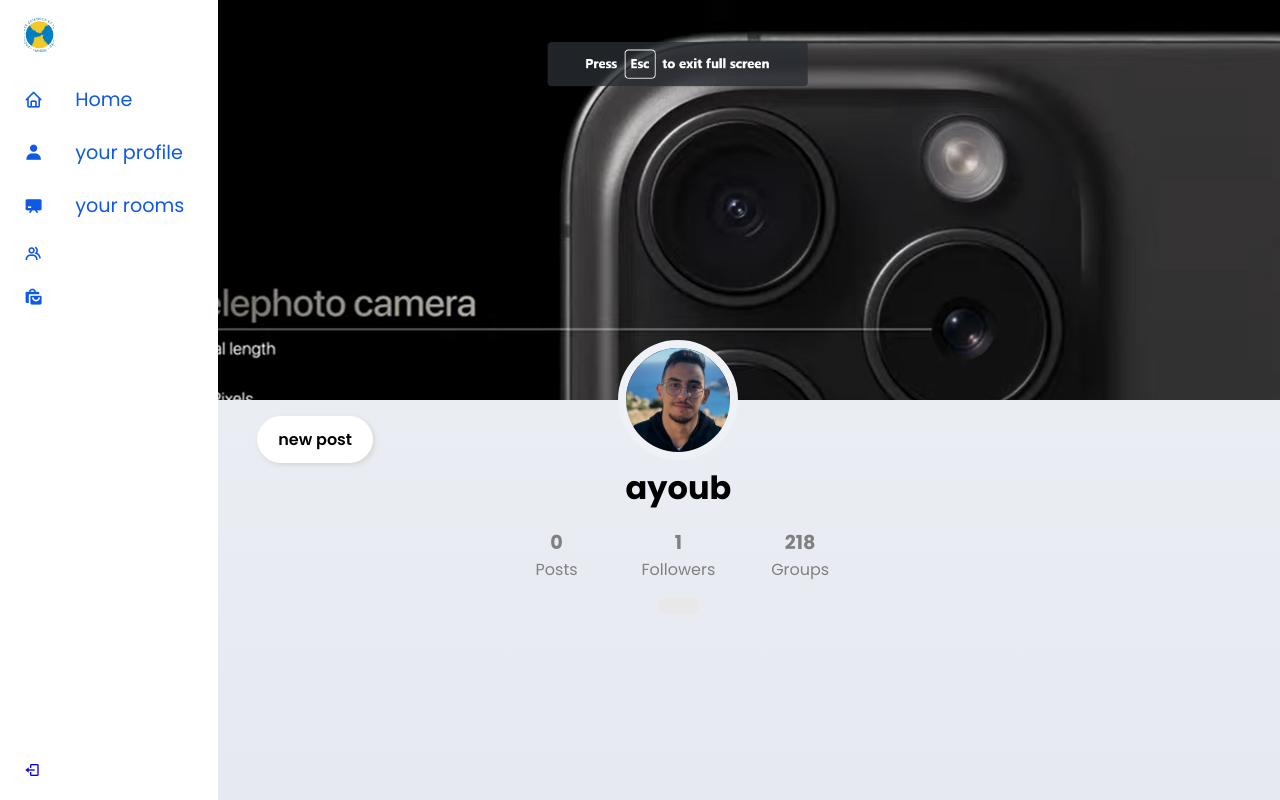
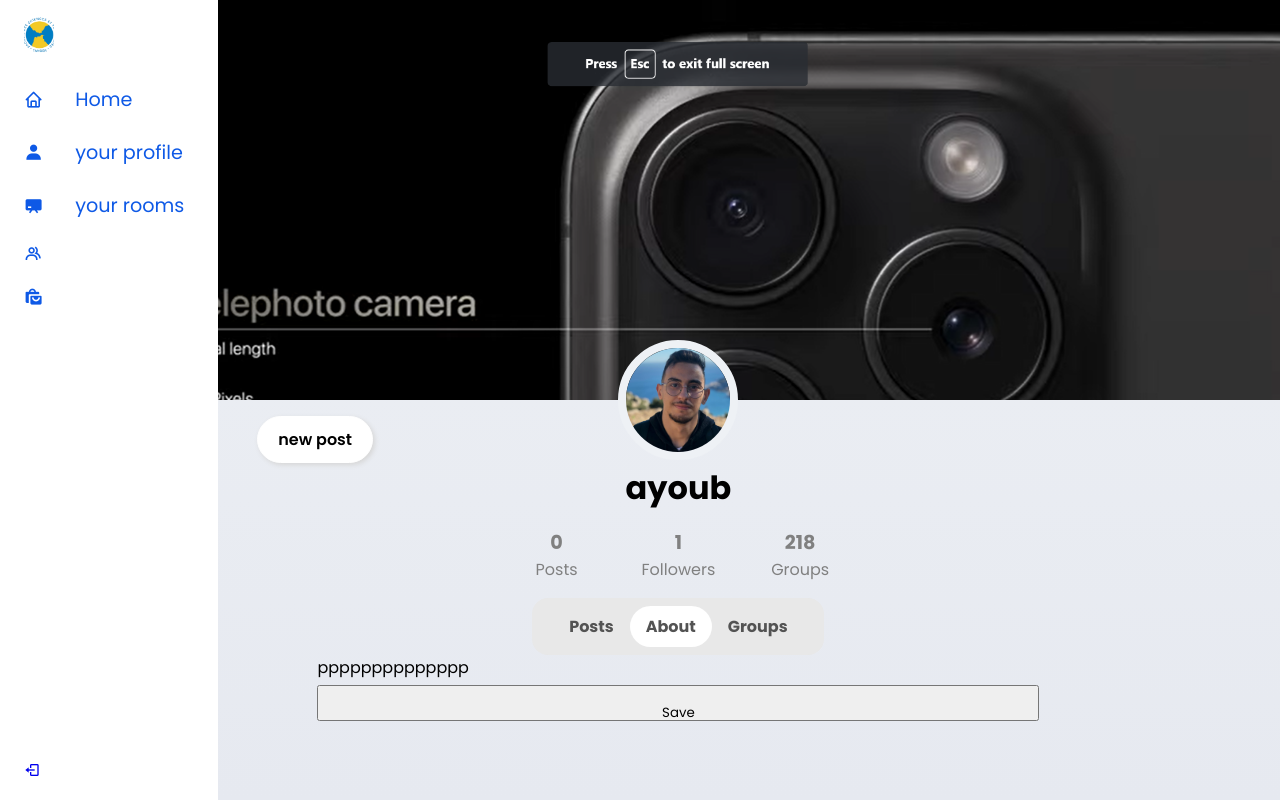
Before and after one commit to ayoubkhabali/CareerLink, a Django app: a page that uses fsttCareerLink/CareerLink/templates/user_profile.html in a window 1280 px wide. Run offline with Django 5.2, Linux system fonts and the light colour scheme; a user stored in the database is signed in; data comes from the database, SQL or seed files in the repository.

Commit message:
new changes

```diff
--- a/fsttCareerLink/CareerLink/templates/about_profile.html
+++ b/fsttCareerLink/CareerLink/templates/about_profile.html
@@ -35,6 +35,8 @@
         {{ student_form.as_p }}
         {% elif request.user.role == 'TEACHER' %}
         {{ teacher_form.as_p }}
+        {% else %}
+        <p>pppppppppppppp</p>
         {% endif %}
 
         <input type="submit" value="Save">
--- a/fsttCareerLink/CareerLink/templates/user_profile.html
+++ b/fsttCareerLink/CareerLink/templates/user_profile.html
@@ -41,6 +41,8 @@
         <h1 class="full-name" >{{ user.username }}</h1>
         {% if user.role == "TEACHER" %}
         <p>Teacher at {{user.teacher.department}}</p>
+        <p>{{about_url}}</p>
+        <p>{{posts_url}}</p>
         {% elif user.role == "STUDENT" %}
         <p>Student at {{ user.student.university }}</p>
         <p>Studying  {{ user.student.major }} major</p>
@@ -75,10 +77,16 @@
             <li class="profile-tab"><a href="{% url 'update_profile' username=request.user.username %}">About</a></li>
             <li class="profile-tab"><a href="">Groups</a></li>
 
+            {% else %}
+
+            <li class="profile-tab" ><a href="{% url 'user_profile' username=request.user.username %}">Posts</a></li>
+            <li class="profile-tab"><a href="{% url 'update_profile' username=request.user.username %}">About</a></li>
+            <li class="profile-tab  current-tab"><a href="">Groups</a></li>
             {% endif %}
 
         </ul>
     </nav>
+
     {% if about_url %}
     {% if user.is_authenticated and user == request.user %}
 
@@ -236,6 +244,10 @@
             {% endfor %}
         </div>
     </div>
+
+    {% else %}
+    <div>
+    </div>
     {% endif %}
 
     </div>
--- a/fsttCareerLink/CareerLink/urls.py
+++ b/fsttCareerLink/CareerLink/urls.py
@@ -39,6 +39,9 @@ urlpatterns = [
     path('unfollow/<str:username>/', views.unfollow_user, name='unfollow_user'),
     path('profile/<str:username>/update/', views.update_profile, name='update_profile'),
     path('profile/<str:username>/', views.user_profile, name='user_profile'),
+    path('profile/<str:username>/groups/', views.user_profile, name='groups_profile'),
+    path('profile/<str:username>/groups', RedirectView.as_view(url='/profile/%(username)s/groups/')),
+
 
 ]
 
--- a/fsttCareerLink/CareerLink/views.py
+++ b/fsttCareerLink/CareerLink/views.py
@@ -47,7 +47,7 @@ def rooms(request) :
 def user_profile(request, username):
     user = get_object_or_404(User, username=username)
     posts_url = request.path == f'/profile/{request.user.username}/'
-    about_url = request.path == f'/profile/{request.user.username}/about/'  # Check if the URL corresponds to the about section
+    about_url = request.path == f'/profile/{request.user.username}/update/'  # Check if the URL corresponds to the about section
 
     if request.method == 'POST':
         form = PostForm(request.POST, request.FILES)
@@ -73,10 +73,10 @@ def user_profile(request, username):
     }
 
     return render(request, 'user_profile.html', context)
-
-@login_required
 def update_profile(request, username):
     user = get_object_or_404(User, username=username)
+    posts_url = request.path == f'/profile/{request.user.username}/'
+    about_url = request.path == f'/profile/{request.user.username}/update/'
 
     if request.user.role == 'STUDENT':
         student = user.student
@@ -90,7 +90,8 @@ def update_profile(request, username):
         else:
             user_form = ChangeStudentInfoForm(instance=user)
             student_form = StudentInfoForm(instance=student)
-        return render(request, 'about_profile.html', {'user_form': user_form, 'student_form': student_form})
+        context = {'user_form': user_form, 'student_form': student_form, 'posts_url': posts_url, 'about_url': about_url}
+        return render(request, 'about_profile.html', context)
 
     elif request.user.role == 'TEACHER':
         teacher = user.teacher
@@ -104,10 +105,12 @@ def update_profile(request, username):
         else:
             user_form = ChangeTeacherInfoForm(instance=user)
             teacher_form = TeacherInfoForm(instance=teacher)
-        return render(request, 'about_profile.html', {'user_form': user_form, 'teacher_form': teacher_form})
+        context = {'user_form': user_form, 'teacher_form': teacher_form, 'posts_url': posts_url, 'about_url': about_url}
+        return render(request, 'user_profile.html', context)
 
     else:
-        return render(request, 'user_profile.html')
+        return render(request, 'user_profile.html', {'posts_url': posts_url, 'about_url': about_url})
+
 from django.contrib.auth import get_user_model
 
 User = get_user_model()
```
